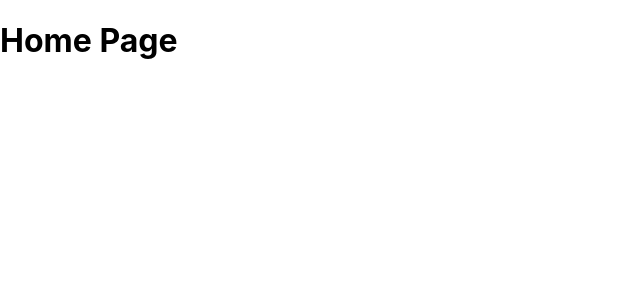
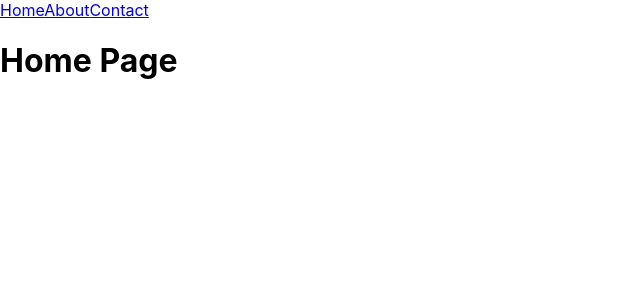
Before and after one commit to Asif0076/react-router-dom, a React (Create React App) app: page / in a window 1280 px wide. Shown: the top 300 px of the page, without its empty margins (0-640 px from the left). Built offline with nearby package versions, Linux system fonts and the light colour scheme.

Commit message:
added NavLink

```diff
--- a/src/App.js
+++ b/src/App.js
@@ -4,15 +4,19 @@
 import Home from './components/Home';
 import About from './components/About';
 import Contact from './components/Contact';
+import Navbar from './components/Navbar';
 
 
 function App() {
   return (
+    <>
+    <Navbar/>
    <Routes>
     <Route path="/" element={<Home/>}/>
     <Route path="/about" element={<About/>}/>
     <Route path="/contact" element={<Contact/>}/>
    </Routes>
+   </>
   );
 }
 
--- /dev/null
+++ b/src/components/Navbar.js
@@ -0,0 +1,14 @@
+import React from 'react'
+import {Link} from "react-router-dom";
+
+function Navbar() {
+  return (
+    <nav>
+        <Link to="/">Home</Link>
+        <Link to="/about">About</Link>
+        <Link to="/contact">Contact</Link>
+    </nav>
+  )
+}
+
+export default Navbar
```
